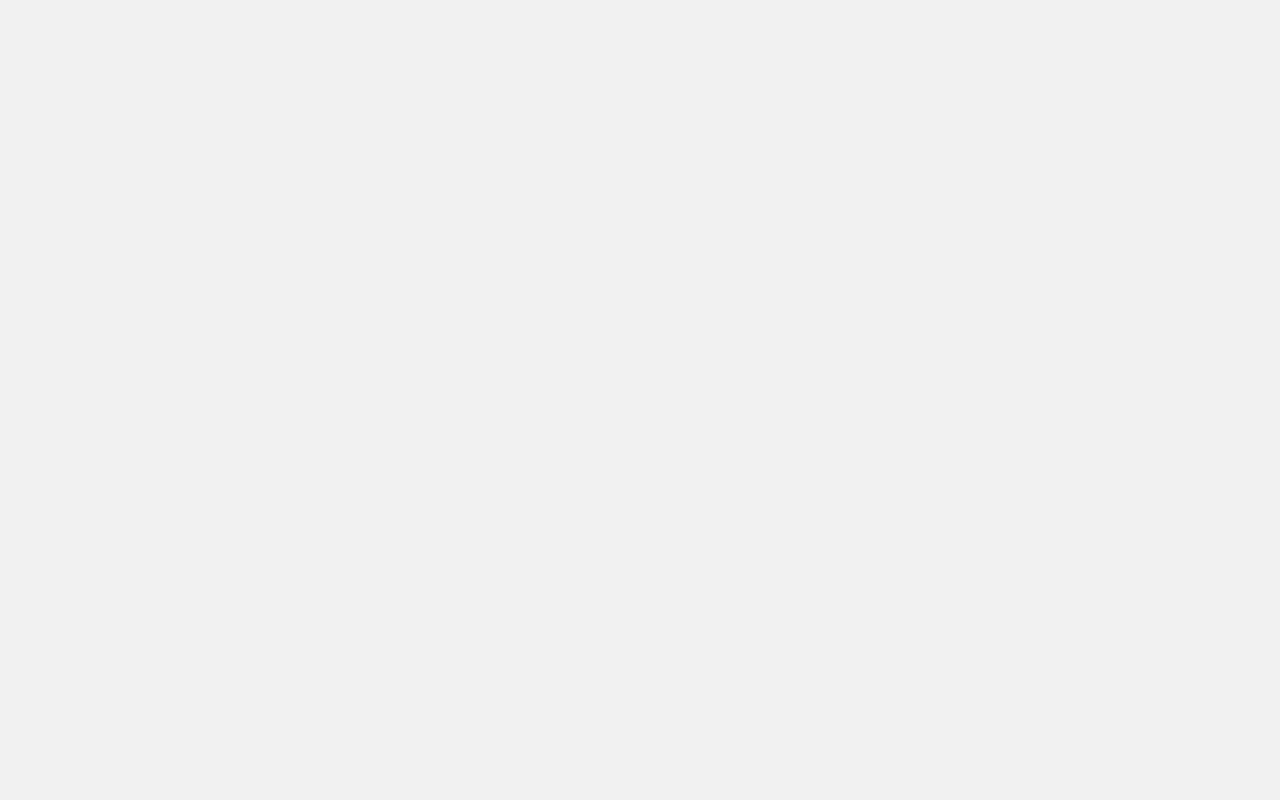
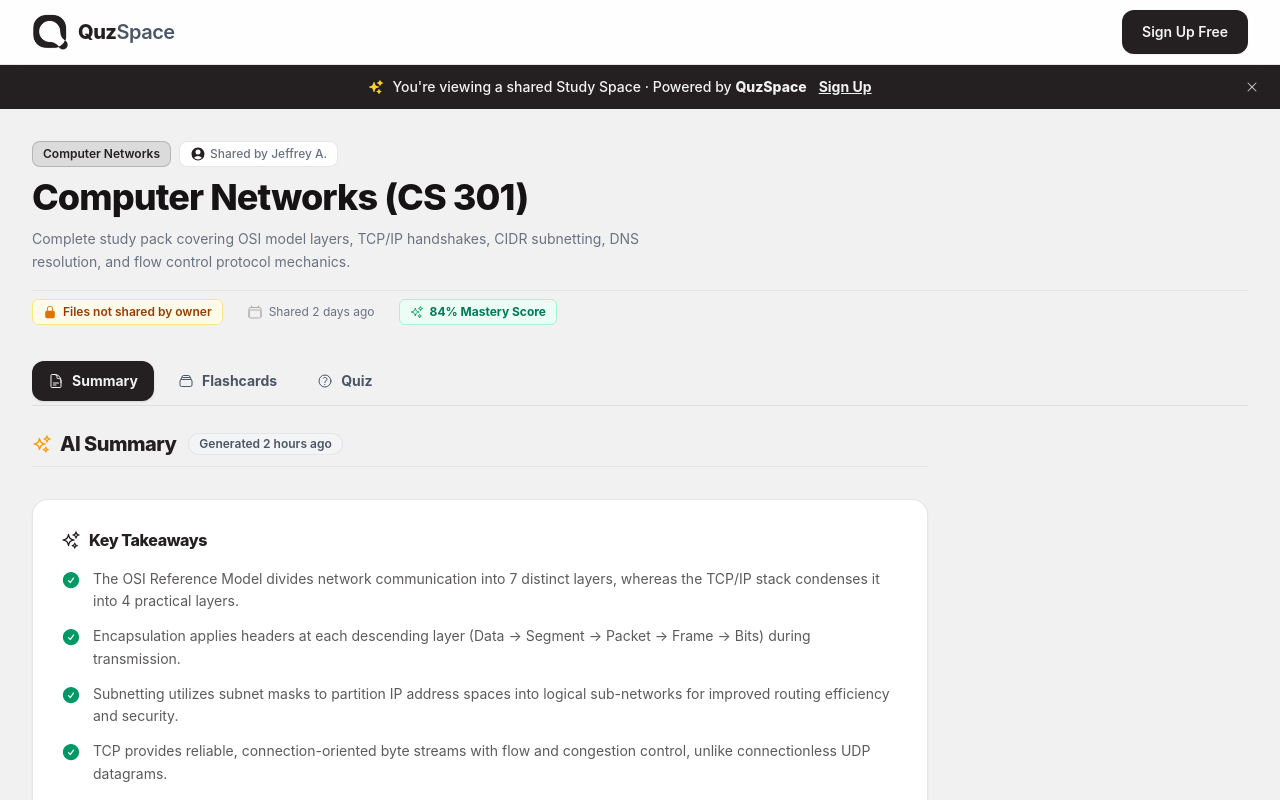
Before and after one commit to jeff4azi/quzspace-frontend, a React (Vite) app: page /s/1 in a window 1280 px wide. Before the commit this address had no page. Shown: the top 800 px of the page. Built offline with nearby package versions, Linux system fonts and the light colour scheme.

Commit message:
feat: Add Shared Space feature with shared study space view, tabs for summary, flashcards, and quizzes

```diff
--- a/src/App.jsx
+++ b/src/App.jsx
@@ -7,6 +7,7 @@ import CreateStudySpace from "./pages/CreateStudySpace";
 import StudySpaceOverview from "./pages/StudySpaceOverview";
 import QuizTaking from "./pages/QuizTaking";
 import QuizResults from "./pages/QuizResults";
+import SharedSpace from "./pages/SharedSpace";
 
 function App() {
   return (
@@ -22,6 +23,7 @@ function App() {
           <Route path="/spaces/:id" element={<StudySpaceOverview />} />
           <Route path="/spaces/:id/quiz/:quizId" element={<QuizTaking />} />
           <Route path="/spaces/:id/quiz/:quizId/results" element={<QuizResults />} />
+          <Route path="/s/:shareCode" element={<SharedSpace />} />
           <Route path="/create-space" element={<CreateStudySpace />} />
           <Route path="/settings" element={<Dashboard />} />
         </Routes>
--- a/src/components/study-space/tabs/FlashcardsTab.jsx
+++ b/src/components/study-space/tabs/FlashcardsTab.jsx
@@ -10,7 +10,7 @@ import {
   HiOutlineAcademicCap
 } from "react-icons/hi2";
 
-export default function FlashcardsTab() {
+export default function FlashcardsTab({ isReadOnly = false }) {
   const [cards, setCards] = useState(mockFlashcards);
   const [viewMode, setViewMode] = useState("grid"); // "grid" | "study"
   const [isRegenerating, setIsRegenerating] = useState(false);
@@ -89,7 +89,8 @@ export default function FlashcardsTab() {
             </button>
           </div>
 
-          {/* Regenerate Button */}
+          {/* Regenerate Button (Owner only) */}
+          {!isReadOnly && (
             <Button
               variant="secondary"
               isLoading={isRegenerating}
@@ -99,6 +100,7 @@ export default function FlashcardsTab() {
               <HiOutlineArrowPath className="w-4 h-4" />
               <span>Regenerate Deck</span>
             </Button>
+          )}
 
         </div>
 
--- a/src/components/study-space/tabs/QuizTab.jsx
+++ b/src/components/study-space/tabs/QuizTab.jsx
@@ -6,7 +6,7 @@ import Button from "../../ui/Button";
 import { mockQuizzes } from "../../../data/mockQuizzes";
 import { HiPlus } from "react-icons/hi2";
 
-export default function QuizTab() {
+export default function QuizTab({ isReadOnly = false }) {
   const [quizzes, setQuizzes] = useState(mockQuizzes);
   const [isModalOpen, setIsModalOpen] = useState(false);
 
@@ -36,6 +36,7 @@ export default function QuizTab() {
           </span>
         </div>
 
+        {!isReadOnly && (
           <Button
             variant="primary"
             onClick={() => setIsModalOpen(true)}
@@ -44,6 +45,7 @@ export default function QuizTab() {
             <HiPlus className="w-4 h-4" />
             <span>Generate New Quiz</span>
           </Button>
+        )}
       </div>
 
       {/* Generate Quiz Modal */}
--- a/src/components/study-space/tabs/SummaryTab.jsx
+++ b/src/components/study-space/tabs/SummaryTab.jsx
@@ -11,7 +11,7 @@ import {
   HiOutlineSparkles
 } from "react-icons/hi2";
 
-export default function SummaryTab() {
+export default function SummaryTab({ isReadOnly = false }) {
   const [summary, setSummary] = useState(mockSummary);
   const [isRegenerating, setIsRegenerating] = useState(false);
 
@@ -45,6 +45,7 @@ export default function SummaryTab() {
           </span>
         </div>
 
+        {!isReadOnly && (
           <Button
             variant="secondary"
             isLoading={isRegenerating}
@@ -54,6 +55,7 @@ export default function SummaryTab() {
             <HiOutlineArrowPath className="w-4 h-4" />
             <span>Regenerate Summary</span>
           </Button>
+        )}
       </div>
 
       {/* 1. Key Takeaways Section */}
--- /dev/null
+++ b/src/data/mockSharedSpace.js
@@ -0,0 +1,15 @@
+export const mockSharedSpace = {
+  id: "shared-net-101",
+  shareCode: "net-101-cs301",
+  title: "Computer Networks (CS 301)",
+  subject: "Computer Networks",
+  ownerName: "Jeffrey A.",
+  ownerAvatar: "https://images.unsplash.com/photo-1534528741775-53994a69daeb?w=150&auto=format&fit=crop&q=80",
+  filesVisible: false,
+  fileCount: 8,
+  sharedDate: "2 days ago",
+  lastAccessed: "Today",
+  progressPercent: 84,
+  description:
+    "Complete study pack covering OSI model layers, TCP/IP handshakes, CIDR subnetting, DNS resolution, and flow control protocol mechanics.",
+};
--- /dev/null
+++ b/src/pages/SharedSpace.jsx
@@ -0,0 +1,200 @@
+import { useState } from "react";
+import { Link, useSearchParams } from "react-router-dom";
+import {
+  HiXMark,
+  HiLockClosed,
+  HiOutlineDocumentText,
+  HiOutlineRectangleStack,
+  HiOutlineQuestionMarkCircle,
+  HiSparkles,
+  HiUserCircle,
+  HiOutlineCalendar,
+  HiOutlineSparkles,
+} from "react-icons/hi2";
+
+import logo from "../assets/Quzspace_logo.png";
+import Footer from "../components/layout/Footer";
+import Button from "../components/ui/Button";
+import SummaryTab from "../components/study-space/tabs/SummaryTab";
+import FlashcardsTab from "../components/study-space/tabs/FlashcardsTab";
+import QuizTab from "../components/study-space/tabs/QuizTab";
+import { mockSharedSpace } from "../data/mockSharedSpace";
+
+const SHARED_TABS = [
+  { id: "summary", label: "Summary", icon: HiOutlineDocumentText, component: SummaryTab },
+  { id: "flashcards", label: "Flashcards", icon: HiOutlineRectangleStack, component: FlashcardsTab },
+  { id: "quiz", label: "Quiz", icon: HiOutlineQuestionMarkCircle, component: QuizTab },
+];
+
+export default function SharedSpace() {
+  const [searchParams, setSearchParams] = useSearchParams();
+  const [showBanner, setShowBanner] = useState(true);
+
+  const space = mockSharedSpace;
+  const activeTabId = searchParams.get("tab") || "summary";
+  const activeTabObj = SHARED_TABS.find((t) => t.id === activeTabId) || SHARED_TABS[0];
+  const ActiveComponent = activeTabObj.component;
+
+  const handleTabClick = (id) => {
+    setSearchParams({ tab: id });
+  };
+
+  return (
+    <div className="min-h-screen bg-light flex flex-col justify-between">
+      <div>
+        {/* Top Bar (Public Lightweight Navbar) */}
+        <header className="sticky top-0 z-40 bg-white/90 backdrop-blur-md border-b border-muted/30">
+          <div className="max-w-7xl mx-auto px-4 sm:px-6 lg:px-8 h-16 flex items-center justify-between">
+            {/* Brand Logo */}
+            <Link to="/" className="flex items-center gap-2.5 hover:opacity-90 transition-opacity">
+              <img src={logo} alt="QuzSpace Logo" className="h-8 sm:h-9 w-auto object-contain" />
+              <span className="text-lg sm:text-xl font-extrabold tracking-tight text-brand">
+                Quz<span className="text-gray-600 font-semibold">Space</span>
+              </span>
+            </Link>
+
+            {/* Right Sign Up Free CTA */}
+            <Link to="/signup">
+              <Button variant="primary" size="sm" className="text-xs sm:text-sm shadow-xs">
+                Sign Up Free
+              </Button>
+            </Link>
+          </div>
+        </header>
+
+        {/* Slim Banner Strip */}
+        {showBanner && (
+          <div className="bg-brand text-light px-4 py-2.5 text-xs sm:text-sm font-medium flex items-center justify-between gap-4 animate-in fade-in">
+            <div className="max-w-7xl mx-auto flex items-center gap-2 flex-1 justify-center text-center">
+              <HiSparkles className="w-4 h-4 text-amber-300 shrink-0" />
+              <span>
+                You're viewing a shared Study Space · Powered by{" "}
+                <strong className="font-extrabold">QuzSpace</strong>
+              </span>
+              <Link to="/signup" className="underline font-bold hover:text-amber-200 ml-1">
+                Sign Up
+              </Link>
+            </div>
+            <button
+              type="button"
+              onClick={() => setShowBanner(false)}
+              className="p-1 text-light/80 hover:text-light rounded-lg shrink-0"
+              title="Dismiss banner"
+            >
+              <HiXMark className="w-4 h-4" />
+            </button>
+          </div>
+        )}
+
+        {/* Shared Space Main Header */}
+        <div className="max-w-7xl mx-auto px-4 sm:px-6 lg:px-8 pt-6 sm:pt-8 pb-4 space-y-4">
+          <div className="flex flex-col sm:flex-row sm:items-center justify-between gap-4">
+            <div className="space-y-2">
+              <div className="flex items-center gap-2 flex-wrap">
+                <span className="inline-flex items-center gap-1.5 text-xs font-semibold px-2.5 py-1 rounded-lg bg-brand/10 text-brand border border-brand/20">
+                  {space.subject}
+                </span>
+                <span className="inline-flex items-center gap-1 text-xs font-medium text-gray-500 bg-white px-2.5 py-1 rounded-lg border border-muted/30">
+                  <HiUserCircle className="w-4 h-4 text-brand" />
+                  Shared by {space.ownerName}
+                </span>
+              </div>
+
+              <h1 className="text-2xl sm:text-3xl lg:text-4xl font-extrabold text-darker tracking-tight leading-tight">
+                {space.title}
+              </h1>
+
+              <p className="text-xs sm:text-sm text-gray-500 max-w-2xl leading-relaxed">
+                {space.description}
+              </p>
+            </div>
+          </div>
+
+          {/* Metadata & Permission Boundary Row */}
+          <div className="flex flex-wrap items-center gap-x-6 gap-y-2 text-xs text-gray-500 pt-2 border-t border-muted/20">
+            {/* Locked Files Indicator */}
+            {!space.filesVisible && (
+              <span className="flex items-center gap-1.5 font-semibold text-amber-800 bg-amber-50 px-2.5 py-1 rounded-md border border-amber-200">
+                <HiLockClosed className="w-3.5 h-3.5 text-amber-600" />
+                Files not shared by owner
+              </span>
+            )}
+
+            <span className="flex items-center gap-1.5">
+              <HiOutlineCalendar className="w-4 h-4 text-muted" />
+              Shared {space.sharedDate}
+            </span>
+
+            <span className="flex items-center gap-1.5 font-bold text-emerald-700 bg-emerald-50 px-2.5 py-1 rounded-md border border-emerald-200">
+              <HiOutlineSparkles className="w-3.5 h-3.5 text-emerald-600" />
+              {space.progressPercent}% Mastery Score
+            </span>
+          </div>
+        </div>
+
+        {/* Read-Only Shared Tabs Bar */}
+        <div className="max-w-7xl mx-auto px-4 sm:px-6 lg:px-8 mt-4">
+          <div className="border-b border-muted/30 mb-6">
+            <div className="flex items-center gap-2 overflow-x-auto no-scrollbar py-1">
+              {SHARED_TABS.map((tab) => {
+                const isActive = activeTabId === tab.id;
+                const TabIcon = tab.icon;
+
+                return (
+                  <button
+                    key={tab.id}
+                    type="button"
+                    onClick={() => handleTabClick(tab.id)}
+                    className={`
+                      inline-flex items-center gap-2 px-4 py-2.5 rounded-xl text-xs sm:text-sm font-bold transition-all shrink-0 cursor-pointer
+                      ${
+                        isActive
+                          ? "bg-brand text-light shadow-sm"
+                          : "text-gray-600 hover:bg-gray-200/60 hover:text-brand"
+                      }
+                    `}
+                  >
+                    <TabIcon className="w-4 h-4" />
+                    <span>{tab.label}</span>
+                  </button>
+                );
+              })}
+            </div>
+          </div>
+
+          {/* Active Tab Content Area */}
+          <div className="min-h-[400px] mb-12">
+            <ActiveComponent isReadOnly={true} />
+          </div>
+
+          {/* Access Gate / Free-Tier Upgrade Prompt Card */}
+          <div className="mb-12 bg-gradient-to-br from-brand/10 via-brand/5 to-white border border-brand/20 p-6 sm:p-8 rounded-3xl space-y-4 text-center sm:text-left flex flex-col sm:flex-row items-center justify-between gap-6 shadow-xs">
+            <div className="space-y-1.5 max-w-xl">
+              <div className="flex items-center gap-1.5 justify-center sm:justify-start text-xs font-bold uppercase tracking-wider text-brand">
+                <HiSparkles className="w-4 h-4 text-amber-500" />
+                <span>Unlock Full AI Power</span>
+              </div>
+              <h3 className="text-xl font-extrabold text-darker">
+                Want to create your own Study Spaces?
+              </h3>
+              <p className="text-xs sm:text-sm text-gray-600 leading-relaxed">
+                Sign up free to upload your own PDFs, get 24/7 AI Chat tutoring, generate custom quizzes, and track weak areas automatically.
+              </p>
+            </div>
+
+            <div className="shrink-0">
+              <Link to="/signup">
+                <Button variant="primary" size="md" className="font-bold shadow-md">
+                  Sign Up Free
+                </Button>
+              </Link>
+            </div>
+          </div>
+        </div>
+      </div>
+
+      {/* Footer */}
+      <Footer />
+    </div>
+  );
+}
```
Lines whose indentation alone changed are shown as unchanged.
